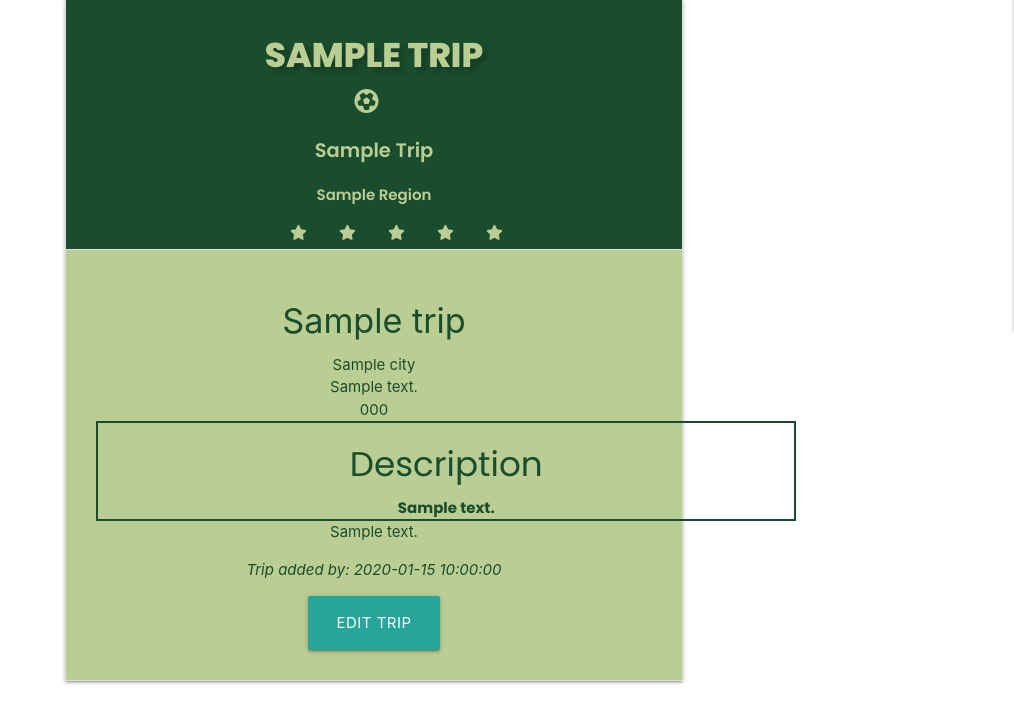
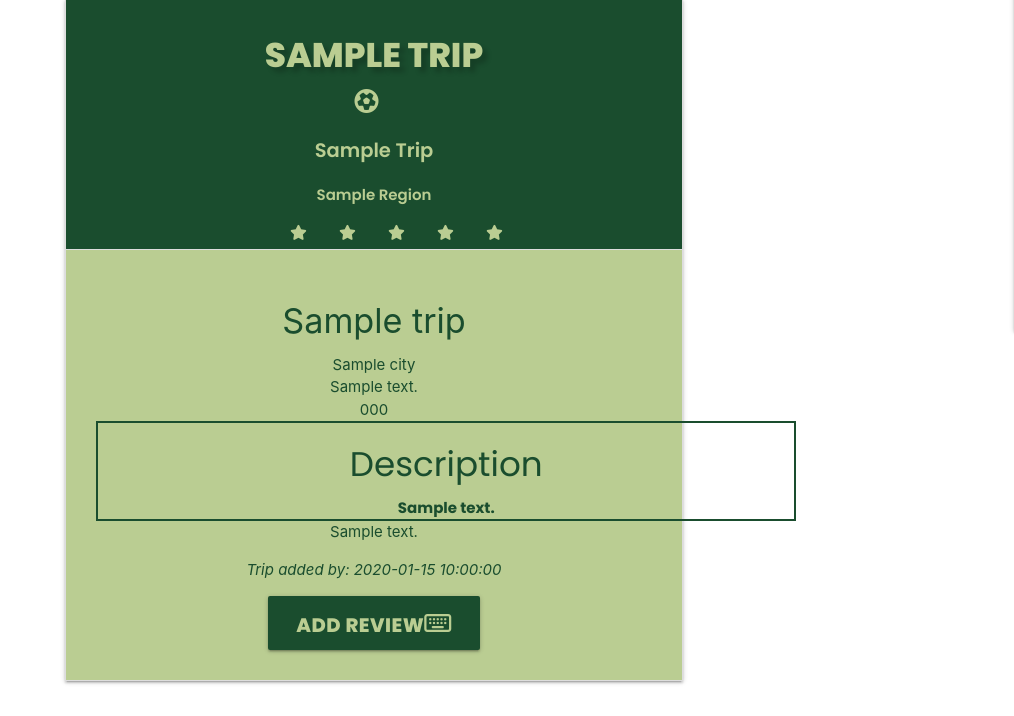
Before and after one commit to e-h-dev/trip-discoverer, a Flask app: page / in a window 1280 px wide, after a click that opens the changed part. Shown: the part 529-1245 px from the top of the page, without its empty margins (266-1280 px from the left). Run offline with Flask 3, Linux system fonts and the light colour scheme; a database or web service that is not in the repository returns one stand-in record (values such as "Sample title"); some libraries are stand-ins or nearby versions.

Commit message:
Add and update edit buttons

```diff
--- a/static/css/style.css
+++ b/static/css/style.css
@@ -203,6 +203,9 @@ i{
 .btn{
   color:var(--light-color);
   background-color: var(--dark-color);
+  font-family: var(--head-text);
+  font-size: 1.3rem;
+  font-weight: 800;
 }
 
 .btn:hover{
--- a/templates/trips.html
+++ b/templates/trips.html
@@ -88,7 +88,13 @@
                     {% endif %}
                     {{ trip.trip_review }}<br>
                     <p><em>Trip added by: {{ trip.created_by }}</em></p>
-                    <a href="{{ url_for('edit_trip', trip_id=trip._id)}}" class="btn-large">Edit Trip</a>
+                    {% if session.user|lower == trip.created_by|lower %}
+                        <a href="{{ url_for('edit_trip', trip_id=trip._id)}}"
+                            class="btn-large btn">Edit Trip <i class="fa-regular fa-keyboard"></i></a>
+                        <a href="" class="btn-large cancel-btn">Delete Trip <i class="fa-solid fa-trash"></i></a>
+                    {% else %}
+                     <a href="" class="btn-large btn">Add Review<i class="fa-regular fa-keyboard"></i></a>
+                    {% endif %}
                 </div>
             </li>
             {% endfor %}
```
